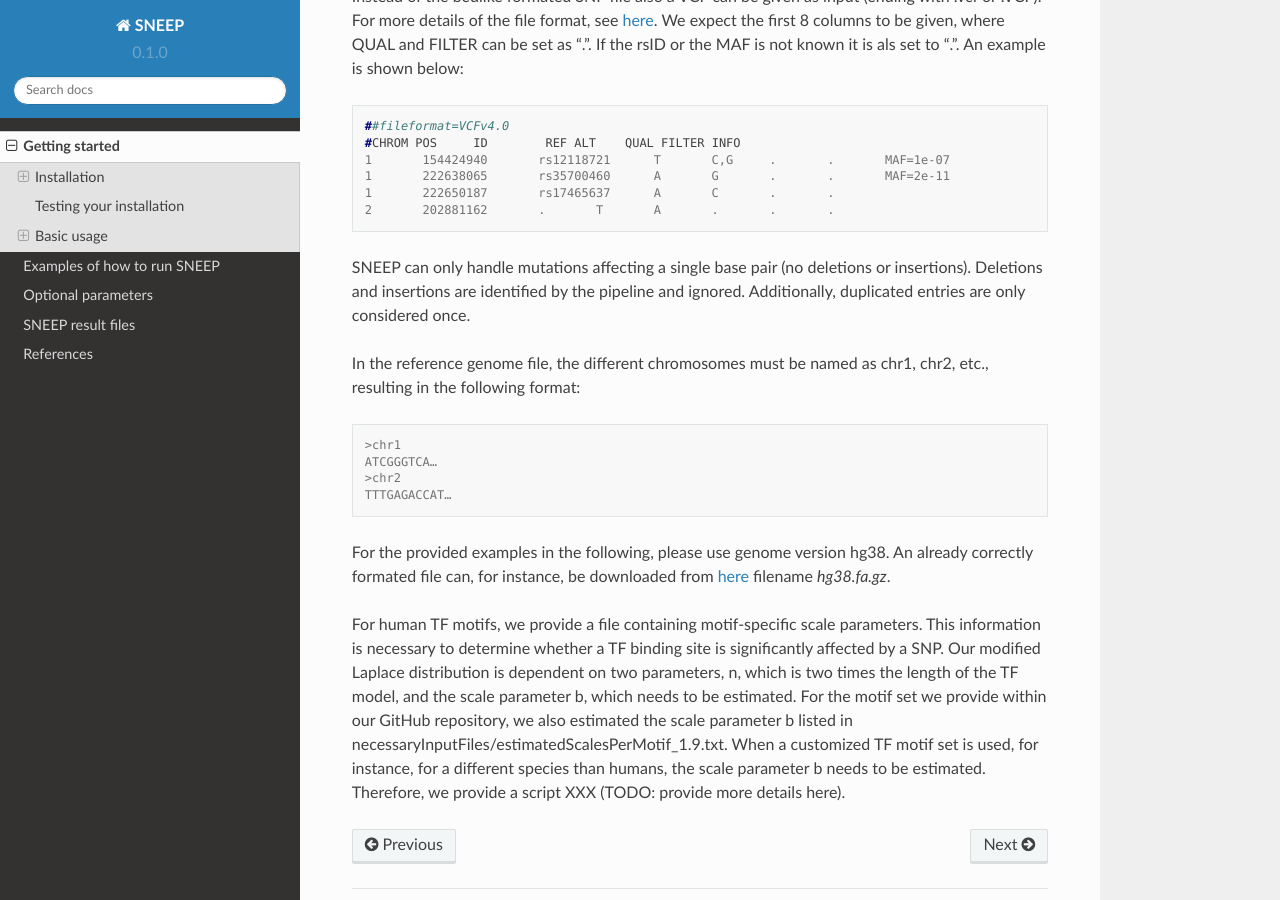
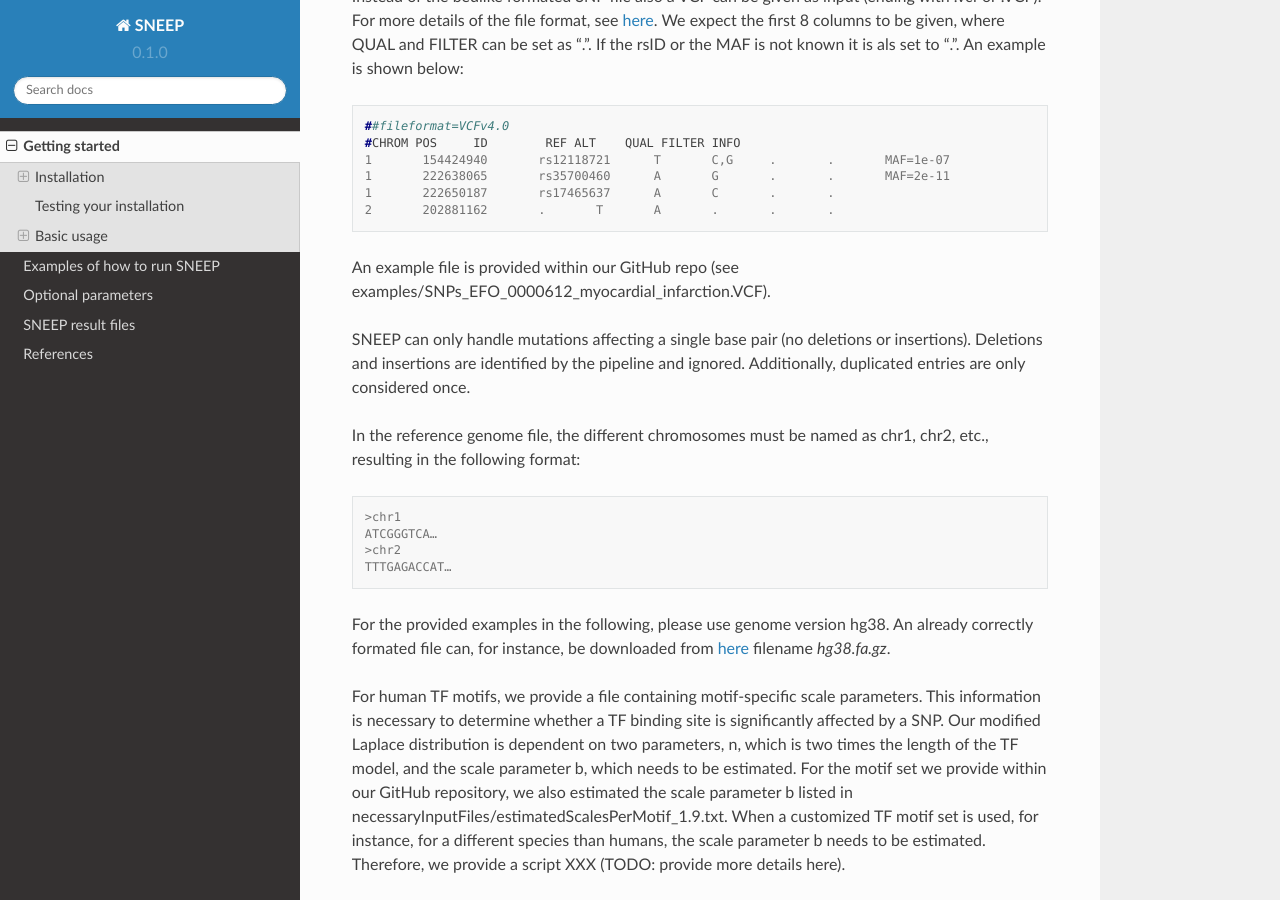
Before and after one commit to SchulzLab/SNEEP, a Sphinx documentation site: the page built from docs/gettingStarted.rst, in a window 1280 px wide and 900 px high, scrolled down 3455 px. Built offline with Sphinx 7.4.7 and the Read the Docs theme 2.0.0, drawn with Linux system fonts in a browser that asks for light colours; pages that are not in the unit, such as notebooks, are missing from menus.

Commit message:
Update gettingStarted.rst

```diff
--- a/docs/gettingStarted.rst
+++ b/docs/gettingStarted.rst
@@ -140,6 +140,7 @@ Instead of the bedlike formated SNP file also a VCF can be given as input (endin
   1       222650187       rs17465637      A       C       .       .
   2       202881162       .       T       A       .       .       .
 
+An example file is provided within our GitHub repo (see examples/SNPs_EFO_0000612_myocardial_infarction.VCF).
 
 SNEEP can only handle mutations affecting a single base pair (no deletions or insertions). Deletions and insertions are identified by the pipeline and ignored. Additionally, duplicated entries are only considered once.
 
```
